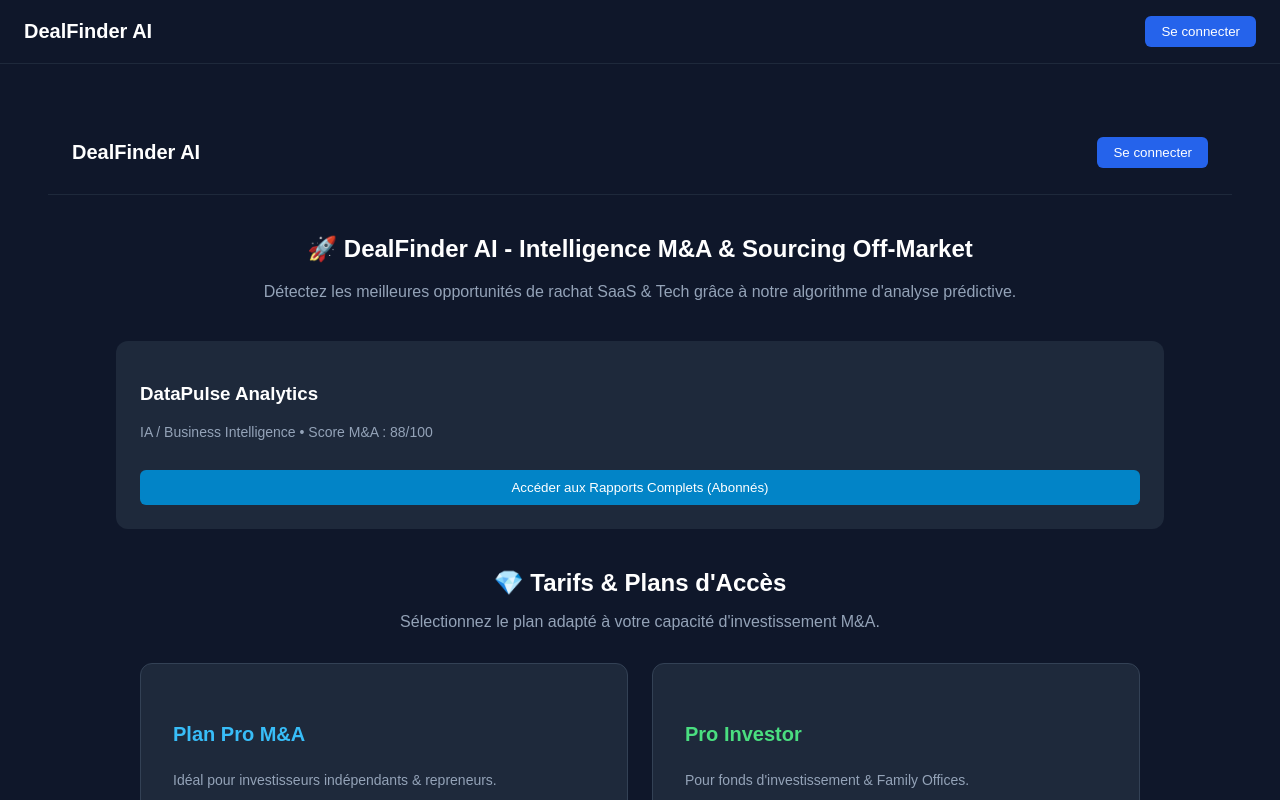
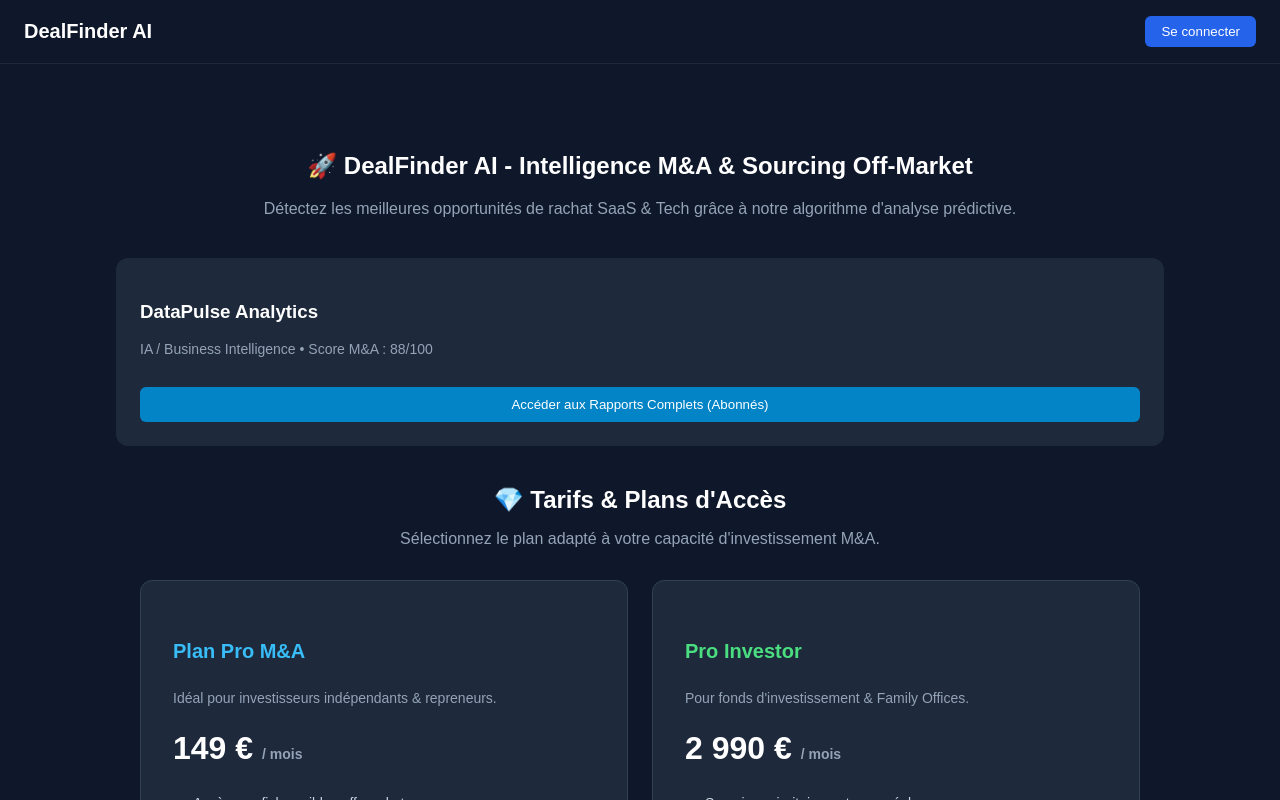
Before and after one commit to kjwsfrysvy-lgtm/dealfinder-ai, a Next.js app: page / in a window 1280 px wide. Shown: the top 800 px of the page. Built offline with nearby package versions, Linux system fonts and the light colour scheme; no server answers.

Commit message:
Update page.js

```diff
--- a/app/page.js
+++ b/app/page.js
@@ -24,16 +24,6 @@ export default function Home() {
 
   return (
     <main style={{ padding: '24px', fontFamily: 'sans-serif', color: '#fff', backgroundColor: '#0f172a', minHeight: '100vh' }}>
-      <header style={{ display: 'flex', justifyContent: 'space-between', alignItems: 'center', padding: '16px 24px', borderBottom: '1px solid #1e293b' }}>
-        <h1 style={{ fontSize: '20px', fontWeight: 'bold' }}>DealFinder AI</h1>
-        <button
-          onClick={() => alert("Connexion / Authentification Clerk active")}
-          style={{ padding: '8px 16px', backgroundColor: '#2563eb', color: '#fff', border: 'none', borderRadius: '6px', cursor: 'pointer' }}
-        >
-          Se connecter
-        </button>
-      </header>
-
       <div style={{ textAlign: 'center', margin: '40px 0' }}>
         <h2>🚀 DealFinder AI - Intelligence M&A & Sourcing Off-Market</h2>
         <p style={{ color: '#94a3b8' }}>Détectez les meilleures opportunités de rachat SaaS & Tech grâce à notre algorithme d'analyse prédictive.</p>
```
